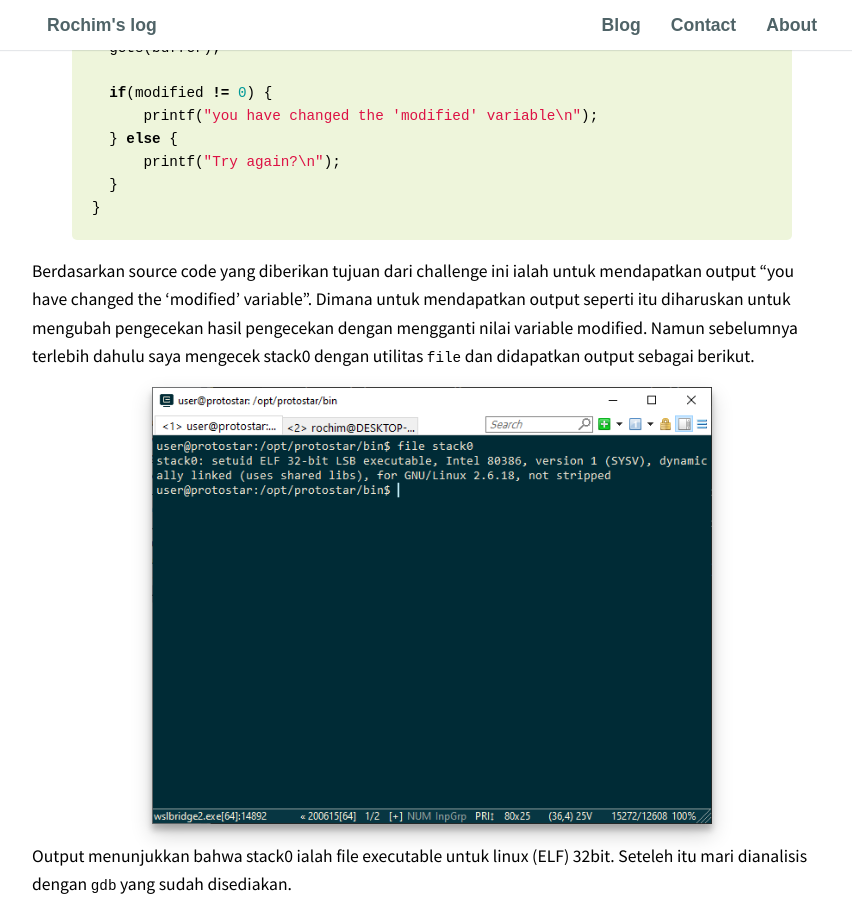
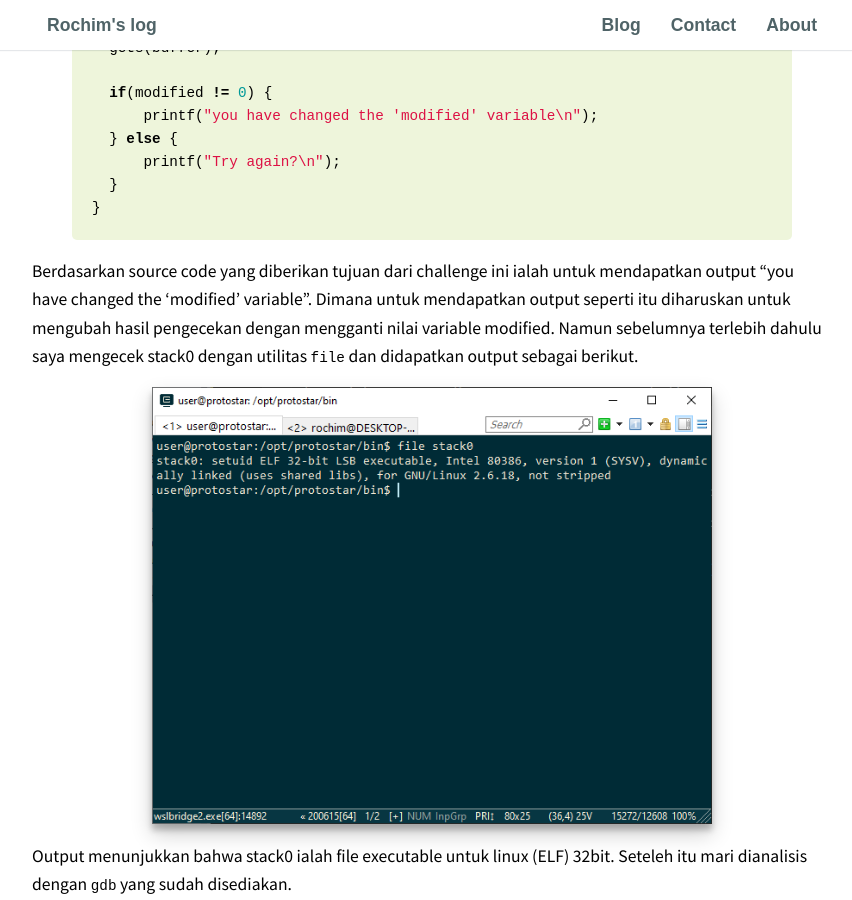
Before and after one commit to rochimfn/old.rochimfn.github.io, a Jekyll site: the page built from _posts/2020-07-04-belajar-reversing-protostar-stack0.md, in a window 1280 px wide and 900 px high, scrolled down 971 px. Shown: the whole window, without its empty margins (208-1060 px from the left). Built offline with Jekyll 4.4.1, drawn with Linux system fonts in a browser that asks for light colours; some of the changed text lies outside the part shown.

Commit message:
update post

```diff
--- a/_posts/2020-07-04-belajar-reversing-protostar-stack0.md
+++ b/_posts/2020-07-04-belajar-reversing-protostar-stack0.md
@@ -28,7 +28,7 @@ int main(int argc, char **argv)
 }
 {% endhighlight %}
 
-Berdasarkan source code yang diberikan tujuan dari challenge ini ialah untuk mendapatkan output "you have changed the 'modified' variable". Dimana untuk mendapatkan output seperti itu diharuskan untuk mengubah pengecekan hasil pengecekan dengan mengganti nilai variable modified. Namun sebelumnya terlebih dahulu saya mengecek stack0 dengan utilitas `file` dan didapatkan output sebagai berikut.
+Berdasarkan source code yang diberikan tujuan dari challenge ini ialah untuk mendapatkan output "you have changed the 'modified' variable". Dimana untuk mendapatkan output seperti itu diharuskan untuk mengubah hasil pengecekan dengan mengganti nilai variable modified. Namun sebelumnya terlebih dahulu saya mengecek stack0 dengan utilitas `file` dan didapatkan output sebagai berikut.
 
 [![output dari utilitas file pada stack0](../../assets/protostar-stack0-1.png)](../../assets/protostar-stack0-1.png)
 
```
Also changed, not shown: other parts of _posts/2020-07-04-belajar-reversing-protostar-stack0.md (+13 -2 lines), assets/protostar-stack0-5.png (added).
